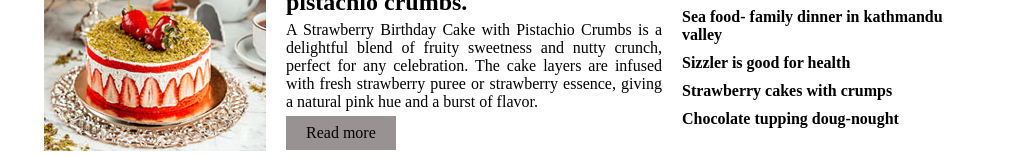
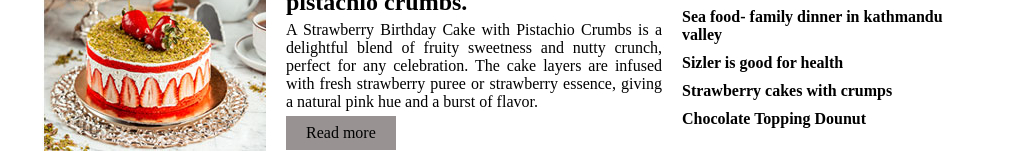
Before and after one commit to Karen64345/Culinary-Arts, a plain HTML site: page bakery.html in a window 1280 px wide. Shown: the part 564-720 px from the top of the page, without its empty margins (128-1151 px from the left). Drawn offline with Linux system fonts and the light colour scheme.

Commit message:
Update bakery.html

```diff
--- a/bakery.html
+++ b/bakery.html
@@ -101,9 +101,9 @@
                   >Sea food- family dinner in kathmandu valley</a
                 >
               </li>
-              <li><a href="index.html">Sizzler is good for health</a></li>
+              <li><a href="index.html">Sizler is good for health</a></li>
               <li><a href="index.html">Strawberry cakes with crumps</a></li>
-              <li><a href="index.html">Chocolate tupping doug-nought</a></li>
+              <li><a href="index.html">Chocolate Topping Dounut</a></li>
             </ul>
           </div>
           <div class="widget">
```
